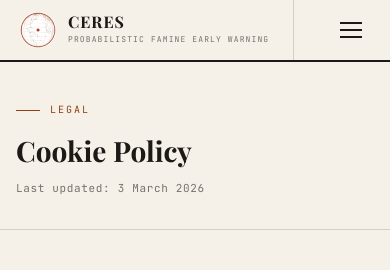
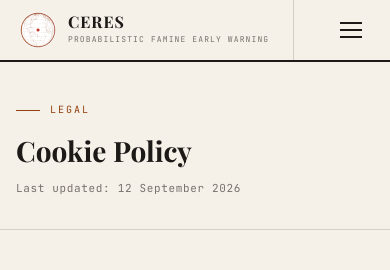
Before and after one commit to northflowlabs/ceres, a Next.js app: page /cookies in a window 390 px wide. Shown: the top 270 px of the page. Built offline with nearby package versions, Linux system fonts and the light colour scheme.

Commit message:
Date the legal pages to the revision that changed them
Privacy, cookies and terms all gained the new office address and phone number
today, and privacy names the data controller at Jåttåveien 92. They still said
Last updated: 3 March 2026, which dates a controller address that did not exist
then.

```diff
--- a/src/app/cookies/page.tsx
+++ b/src/app/cookies/page.tsx
@@ -9,7 +9,7 @@ export const metadata: Metadata = {
   alternates: { canonical: "https://ceres.northflow.no/cookies" },
 };
 
-const LAST_UPDATED = "3 March 2026";
+const LAST_UPDATED = "12 September 2026";
 
 export default function CookiesPage() {
   const h2 = { fontFamily: "var(--display)", fontSize: 22, fontWeight: 700, marginBottom: 12, marginTop: 40, lineHeight: 1.2 } as const;
--- a/src/app/privacy/page.tsx
+++ b/src/app/privacy/page.tsx
@@ -9,7 +9,7 @@ export const metadata: Metadata = {
   alternates: { canonical: "https://ceres.northflow.no/privacy" },
 };
 
-const LAST_UPDATED = "3 March 2026";
+const LAST_UPDATED = "12 September 2026";
 const CONTROLLER = "Northflow Technologies AS";
 const ORG_NUMBER = "936 979 815";
 const EMAIL = "ceres@northflow.no";
--- a/src/app/terms/page.tsx
+++ b/src/app/terms/page.tsx
@@ -9,7 +9,7 @@ export const metadata: Metadata = {
   alternates: { canonical: "https://ceres.northflow.no/terms" },
 };
 
-const LAST_UPDATED = "3 March 2026";
+const LAST_UPDATED = "12 September 2026";
 
 export default function TermsPage() {
   const h2 = { fontFamily: "var(--display)", fontSize: 22, fontWeight: 700, marginBottom: 12, marginTop: 40, lineHeight: 1.2 } as const;
```
